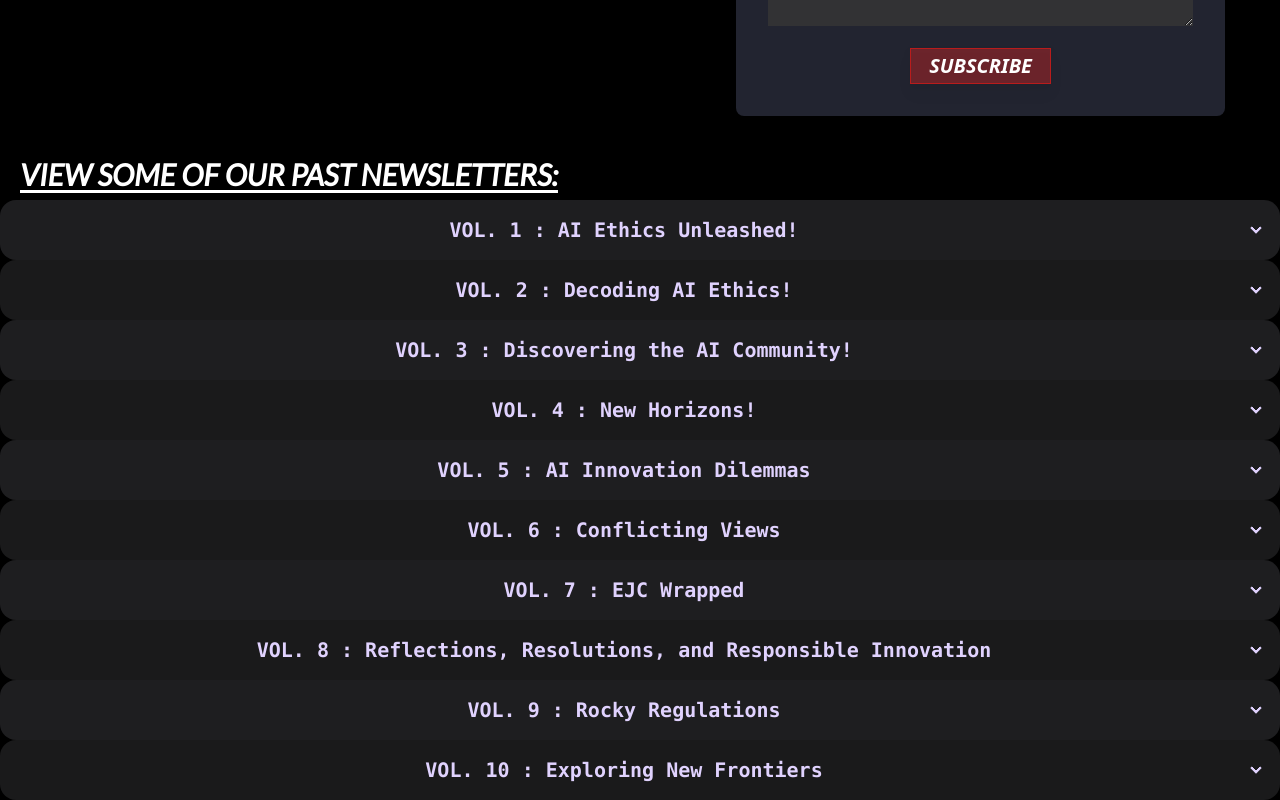
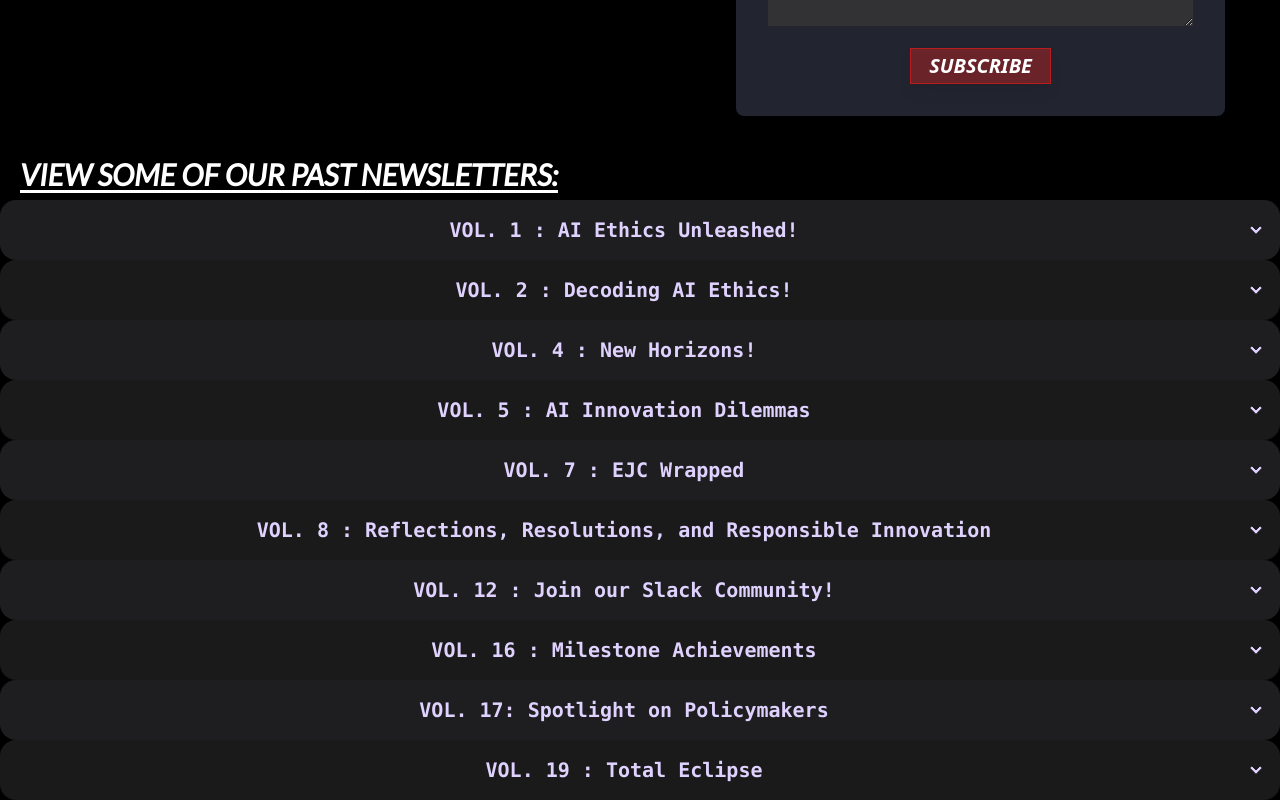
Before and after one commit to ivndrae/EJC-Website, a React (Vite) app: page /#/newsletter in a window 1280 px wide. Shown: the part 538-1338 px from the top of the page. Built offline with nearby package versions, Linux system fonts and the light colour scheme; a web font is replaced by a local one.

Commit message:
Newsletter update

```diff
--- a/src/Newsletter.tsx
+++ b/src/Newsletter.tsx
@@ -75,14 +75,14 @@ function Newsletter() {
       <div className=" font-mono font-bold md:text-xl text-center">
         {Newsletters("VOL. 1 : AI Ethics Unleashed!", "https://us21.campaign-archive.com/?u=e794d084cccdb0c0cf51b425e&id=aeda36a1a0")}
         {Newsletters("VOL. 2 : Decoding AI Ethics!", "https://us21.campaign-archive.com/?u=e794d084cccdb0c0cf51b425e&id=9e42e1d7fe")}
-        {Newsletters("VOL. 3 : Discovering the AI Community!", "https://us21.campaign-archive.com/?u=e794d084cccdb0c0cf51b425e&id=82893950cc")}
         {Newsletters("VOL. 4 : New Horizons!", "https://us21.campaign-archive.com/?u=e794d084cccdb0c0cf51b425e&id=81938f0327")}
         {Newsletters("VOL. 5 : AI Innovation Dilemmas", "https://us21.campaign-archive.com/?u=e794d084cccdb0c0cf51b425e&id=5161e165d8")}
-        {Newsletters("VOL. 6 : Conflicting Views", "https://us21.campaign-archive.com/?u=e794d084cccdb0c0cf51b425e&id=2a0485acfc")}
         {Newsletters("VOL. 7 : EJC Wrapped", "https://us21.campaign-archive.com/?u=e794d084cccdb0c0cf51b425e&id=c58486726f")}
         {Newsletters("VOL. 8 : Reflections, Resolutions, and Responsible Innovation", "https://us21.campaign-archive.com/?u=e794d084cccdb0c0cf51b425e&id=0c06d663b6")}
-        {Newsletters("VOL. 9 : Rocky Regulations", "https://us21.campaign-archive.com/?u=e794d084cccdb0c0cf51b425e&id=bfe69fbd1f")}
-        {Newsletters("VOL. 10 : Exploring New Frontiers", "https://us21.campaign-archive.com/?u=e794d084cccdb0c0cf51b425e&id=a4fcd54051")}
+        {Newsletters("VOL. 12 : Join our Slack Community!", "https://us21.campaign-archive.com/?u=e794d084cccdb0c0cf51b425e&id=ef1647673b" )}
+        {Newsletters("VOL. 16 : Milestone Achievements", "https://us21.campaign-archive.com/?u=e794d084cccdb0c0cf51b425e&id=dbe0d4bf92")}
+        {Newsletters("VOL. 17: Spotlight on Policymakers","https://us21.campaign-archive.com/?u=e794d084cccdb0c0cf51b425e&id=99cc27a1ea")}
+        {Newsletters("VOL. 19 : Total Eclipse", "https://us21.campaign-archive.com/?u=e794d084cccdb0c0cf51b425e&id=b148d0ccfe")}
       </div>
 
     </Default>
```
